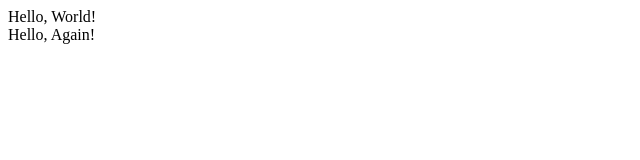
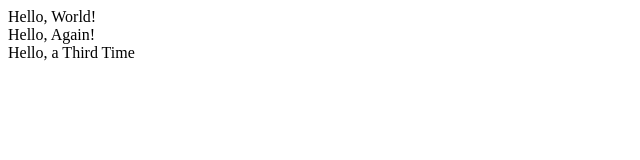
Before and after one commit to abdullahiabu/Lecture0, a plain HTML site: page hello.html in a window 1280 px wide. Shown: the whole page, without its empty margins (0-640 px from the left). Drawn offline with Linux system fonts and the light colour scheme.

Commit message:
add a third line

```diff
--- a/hello.html
+++ b/hello.html
@@ -8,6 +8,7 @@
 </head>
 <body>
 	Hello, World! <br>
-        Hello, Again!
+    Hello, Again! <br>
+    Hello, a Third Time
 </body>
 </html>
```
